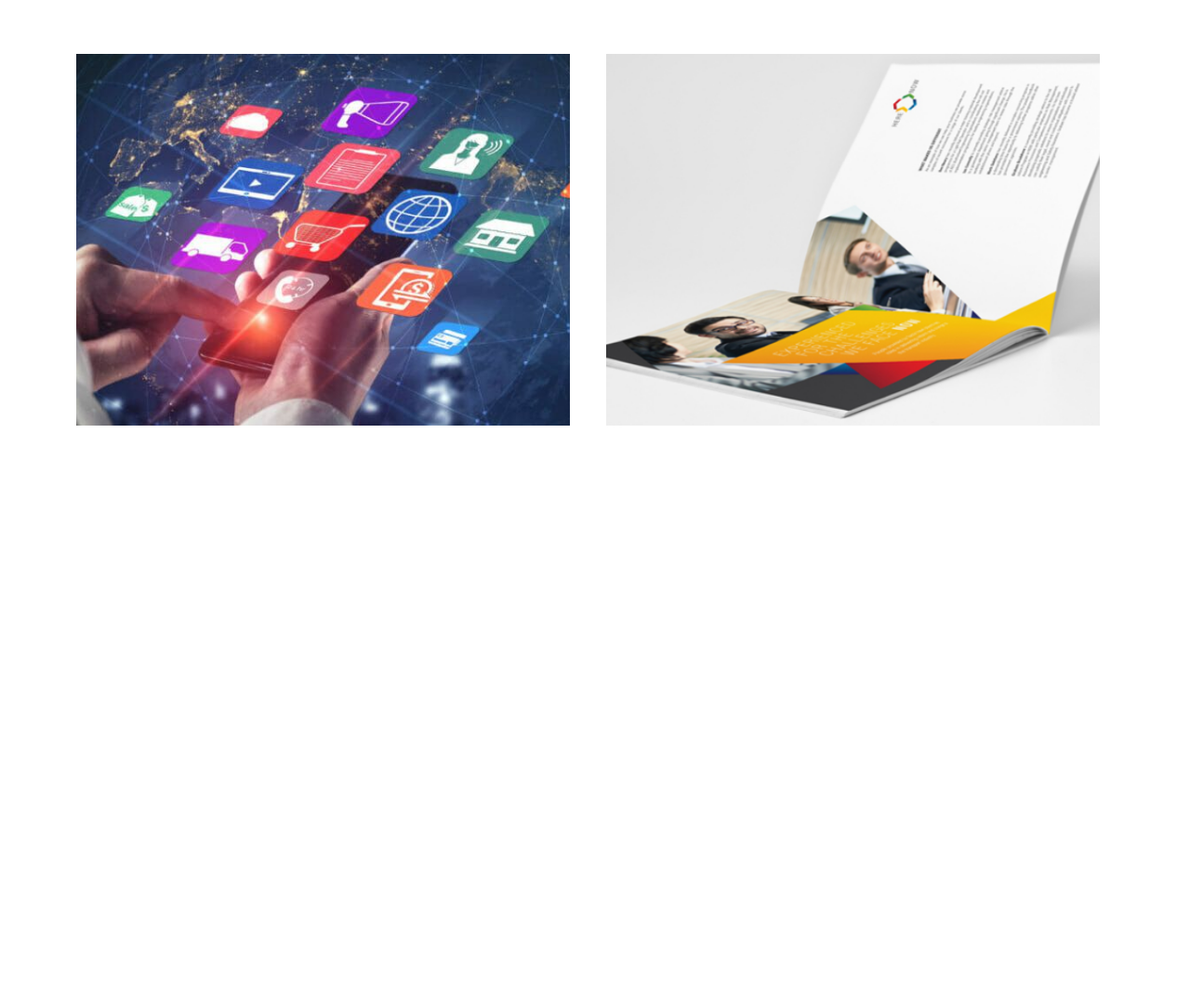
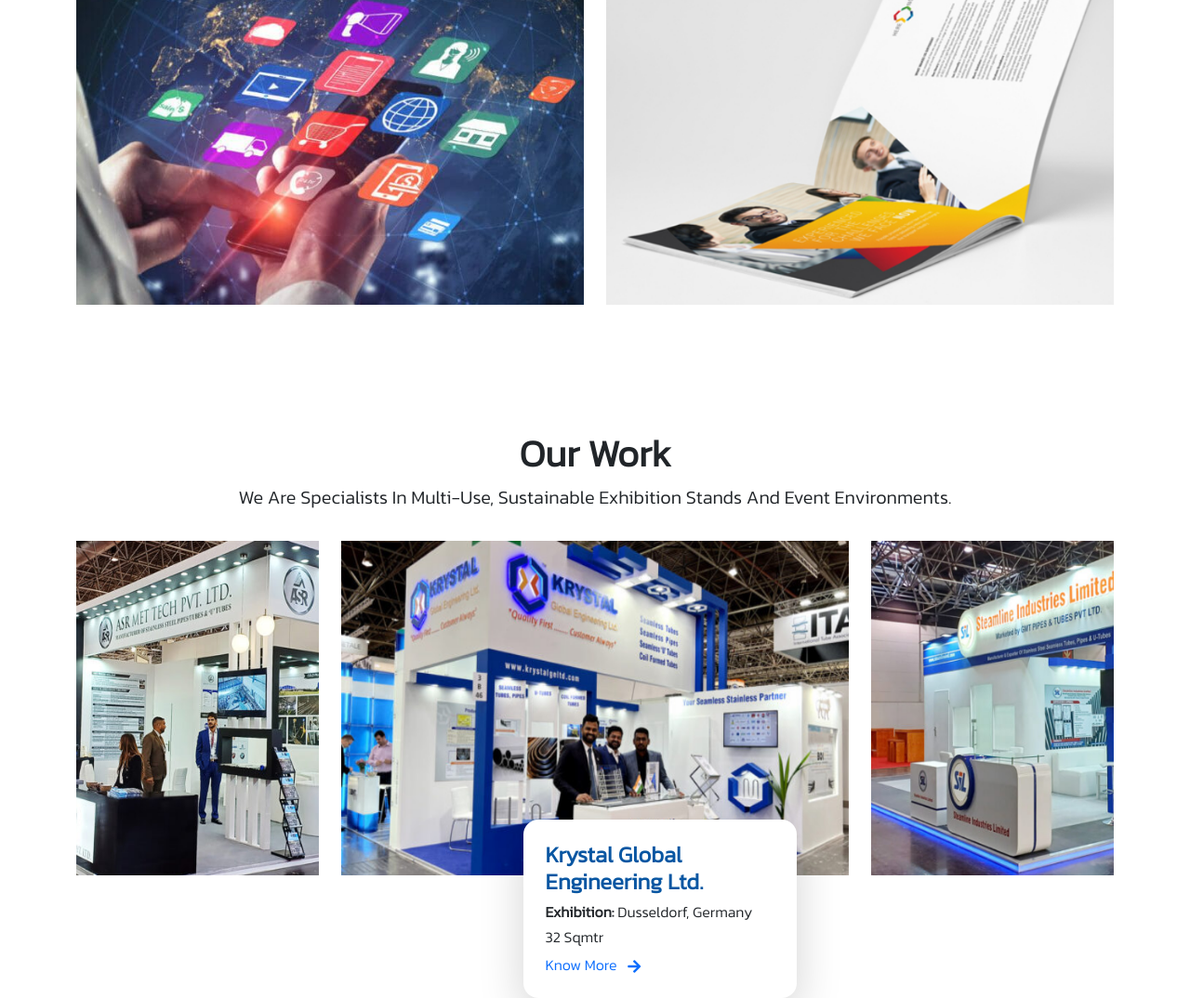
Before and after one commit to momenalzebda03/task-5, a plain HTML site: page index.html in a window 1280 px wide. Shown: the part 2118-3192 px from the top of the page at 93% size. Before the commit the page ends 2576 px from the top, so only its background shows below. Drawn offline with Linux system fonts and the light colour scheme.

Commit message:
create our

```diff
--- a/bootstrap-5.2.2-dist/css/index.scss
+++ b/bootstrap-5.2.2-dist/css/index.scss
@@ -205,40 +205,32 @@
 
 // end blue
 // start what
-.container .box {
-  position: relative;
+body section .container .row div .box {
   height: 400px;
-  background: #000;
   transition: 0.5s;
   transform-style: preserve-3d;
-  overflow: hidden;
-  margin-right: 15px;
-  margin-top: 45px;
 }
 
-.container:hover .box {
+body section .container:hover body section .container .row div .box {
   transform: rotateY(25deg);
 }
 
-.container .box:hover~.box {
+body section .container .row div .box:hover~body section .container .row div .box {
   transform: rotateY(-25deg);
 }
 
-.container .box:hover {
-  transform: rotateY(0deg) scale(1.25);
+body section .container .row div .box:hover {
+  transform: rotateY(0deg) scale(1.3);
   z-index: 1;
   box-shadow: 0 25px 40px rgba(0, 0, 0, 0.5);
 }
 
-.container .box .imgBx {
-  position: absolute;
-  top: 0;
-  left: 0;
+body section .container .row div .box .imgBx img {
   width: 100%;
-  height: 100%;
+  height: 45vh;
 }
 
-.container .box .imgBx:before {
+body section .container .row div .box .imgBx:before {
   content: '';
   position: absolute;
   top: 0;
@@ -252,59 +244,57 @@
   mix-blend-mode: multiply;
 }
 
-.container .box:hover .imgBx:before {
+body section .container .row div .box:hover .imgBx:before {
   opacity: 1;
 }
 
-.container .box .imgBx img {
-  position: absolute;
+body section .container .row div .box .content {
   top: 0;
   left: 0;
-  width: 100%;
-  height: 100%;
-  object-fit: cover;
+  z-index: 1;
 }
 
-.container .box .content {
-  position: absolute;
-  top: 0;
-  left: 0;
-  width: 100%;
-  height: 100%;
-  z-index: 1;
-  display: flex;
-  padding: 20px;
-  align-items: flex-end;
-  box-sizing: border-box;
-}
-
-.container .box .content h3 {
-  color: #fff;
+body section .container .row div .box .content h3,
+body section .container .row div .box .content .div_image_text {
   transition: 0.5s;
-  text-transform: uppercase;
-  margin-bottom: 5px;
-  font-size: 20px;
   transform: translateY(200px);
   transition-delay: 0.3s;
 }
 
-.container .box:hover .content h3 {
+body section .container .row div .box:hover .content h3,
+body section .container .row div .box:hover .content .div_image_text {
   transform: translateY(0px);
 }
 
-.container .box .content p {
-  color: #fff;
+body section .container .row div .box .content p {
   transition: 0.5s;
-  font-size: 14px;
   transform: translateY(200px);
   transition-delay: 0.4s;
 }
 
-.container .box:hover .content p {
+body section .container .row div .box:hover .content p {
   transform: translateY(0px);
 }
 
 // end what
+// start our
+
+body section .container .row div .box .content .div_image_text {
+  background-color: $color_red;
+  width: 90px;
+}
+
+body section .container .row div div .h4_color {
+  color: $color_navbar_header_button;
+}
+
+body section .container .row div .div_flex {
+  z-index: 1;
+  margin-top: -100px;
+  margin-left: 140px;
+}
+
+// end our
 // start media
 @media (max-width: 991px) and (min-width: 0px) {
   body section .navbar .container a .border_end {
@@ -322,6 +312,10 @@
   body section .container .row div .h1_color::before {
     display: none;
   }
+
+  body section .container .row div .box:hover {
+    transform: rotateY(0deg) scale(1);
+  }
 }
 
 // end media
--- a/folder_color/_color.sass
+++ b/folder_color/_color.sass
@@ -2,3 +2,4 @@
 $color_ourwork: #3D348D
 $color_footer: #111111
 $colo_header2: #37178C
+$color_red: #FF3D55
--- a/index.html
+++ b/index.html
@@ -211,7 +211,7 @@
   </section>
   <!-- end blue -->
   <!-- start what -->
-  <section class="mt-5 pt-5">
+  <section class="mt-5 pt-5 font_text">
     <div class="text-center">
       <h1 class="fw-bold">what we do</h1>
       <p class="fs-5">Best Exhibition Stall Designers in India, Europe and Poland</p>
@@ -219,14 +219,14 @@
     <div class="container">
       <div class="row">
         <div class="col-12 col-lg-6 mt-3">
-          <div class="box">
+          <div class="box position-relative overflow-hidden">
             <div class="imgBx">
               <img src="images/what/Mask Group 2.png">
             </div>
-            <div class="content">
+            <div class="content w-100 h-100 d-flex align-items-end ps-4 position-absolute">
               <div>
-                <h3 class="fw-bold">Exhibitions Stall Design &<br>Fabrications</h3>
-                <p>
+                <h3 class="fw-bold text-white fs-4">Exhibitions Stall Design &<br>Fabrications</h3>
+                <p class="text-white">
                   <a href="#" class="mt-4 fw-bold text-white">Know More</a>
                   <i class="fas fa-arrow-right ps-2 position-relative icon_top"></i>
                 </p>
@@ -235,14 +235,14 @@
           </div>
         </div>
         <div class="col-12 col-lg-6 mt-3">
-          <div class="box">
+          <div class="box position-relative overflow-hidden">
             <div class="imgBx">
               <img src="images/what/Mask Group 3.png">
             </div>
-            <div class="content">
+            <div class="content w-100 h-100 d-flex align-items-end ps-4 position-absolute">
               <div>
-                <h3 class="fw-bold">Booth Design & Build</h3>
-                <p>
+                <h3 class="fw-bold text-white fs-4">Booth Design & Build</h3>
+                <p class="text-white">
                   <a href="#" class="mt-4 fw-bold text-white">Know More</a>
                   <i class="fas fa-arrow-right ps-2 position-relative icon_top"></i>
                 </p>
@@ -251,14 +251,14 @@
           </div>
         </div>
         <div class="col-12 col-lg-6 mt-3">
-          <div class="box">
+          <div class="box position-relative overflow-hidden">
             <div class="imgBx">
               <img src="images/what/Mask Group 5.png">
             </div>
-            <div class="content">
+            <div class="content w-100 h-100 d-flex align-items-end ps-4 position-absolute">
               <div>
-                <h3 class="fw-bold">Digital Marketing</h3>
-                <p>
+                <h3 class="fw-bold text-white fs-4">Digital Marketing</h3>
+                <p class="text-white">
                   <a href="#" class="mt-4 fw-bold text-white">Know More</a>
                   <i class="fas fa-arrow-right ps-2 position-relative icon_top"></i>
                 </p>
@@ -267,14 +267,14 @@
           </div>
         </div>
         <div class="col-12 col-lg-6 mt-3">
-          <div class="box">
+          <div class="box position-relative overflow-hidden">
             <div class="imgBx">
               <img src="images/what/Mask Group 4.png">
             </div>
-            <div class="content">
+            <div class="content w-100 h-100 d-flex align-items-end ps-4 position-absolute">
               <div>
-                <h3 class="fw-bold">Designing & Branding</h3>
-                <p>
+                <h3 class="fw-bold text-white fs-4">Designing & Branding</h3>
+                <p class="text-white">
                   <a href="#" class="mt-4 fw-bold text-white">Know More</a>
                   <i class="fas fa-arrow-right ps-2 position-relative icon_top"></i>
                 </p>
@@ -286,6 +286,66 @@
     </div>
   </section>
   <!-- end what -->
+  <!-- start our -->
+  <section class="mt-5 pt-5 font_text">
+    <div class="text-center">
+      <h1 class="fw-bold">our work</h1>
+      <p class="fs-5">We are specialists in multi-use, sustainable exhibition stands and event environments.</p>
+    </div>
+    <div class="container mt-2">
+      <div class="row">
+        <div class="col-12 col-md-6 col-lg-3 mt-3">
+          <div class="box position-relative overflow-hidden">
+            <div class="imgBx">
+              <img src="images/our/Mask Group 7.png">
+            </div>
+            <div class="content w-100 h-100 d-flex align-items-end ps-4 position-absolute">
+              <div class="text-white p-1 text-center div_image_text">
+                <h3 class="fw-bold">28</h3>
+                <p>non.</p>
+              </div>
+            </div>
+          </div>
+        </div>
+        <div class="col-12 col-md-6 col-lg-6 mt-3">
+          <div class="box position-relative overflow-hidden">
+            <div class="imgBx">
+              <img src="images/our/Mask Group 6.png">
+            </div>
+            <div class="content w-100 h-100 d-flex align-items-end ps-4 position-absolute">
+              <div class="text-white p-1 text-center div_image_text">
+                <h3 class="fw-bold">28</h3>
+                <p>non.</p>
+              </div>
+            </div>
+          </div>
+          <div class="d-none d-lg-flex justify-content-center div_flex position-relative">
+            <div class="bg-white rounded-4 p-4 pe-5 shadow-lg">
+              <h4 class="h4_color fw-bold">krystal global<br>engineering ltd.</h4>
+              <h6><span class="fw-bold">exhibition:</span> dusseldorf, germany</h6>
+              <h6>32 sqmtr</h6>
+              <a href="#" class="mt-4 text-decoration-none">know more <i
+                  class="fas fa-arrow-right ps-2 position-relative icon_top"></i></a>
+            </div>
+          </div>
+        </div>
+        <div class="col-12 col-md-12 col-lg-3 mt-3">
+          <div class="box position-relative overflow-hidden">
+            <div class="imgBx">
+              <img src="images/our/Mask Group 8.png">
+            </div>
+            <div class="content w-100 h-100 d-flex align-items-end ps-4 position-absolute">
+              <div class="text-white p-1 text-center div_image_text">
+                <h3 class="fw-bold">21</h3>
+                <p>non.</p>
+              </div>
+            </div>
+          </div>
+        </div>
+      </div>
+    </div>
+  </section>
+  <!-- end our -->
 </body>
 <script src="bootstrap-5.2.2-dist/js/bootstrap.bundle.min.js"></script>
 <script src="bootstrap-5.2.2-dist/js/index.js"></script>
```
Also changed, not shown: dist/css/index.css, 1 other file.
